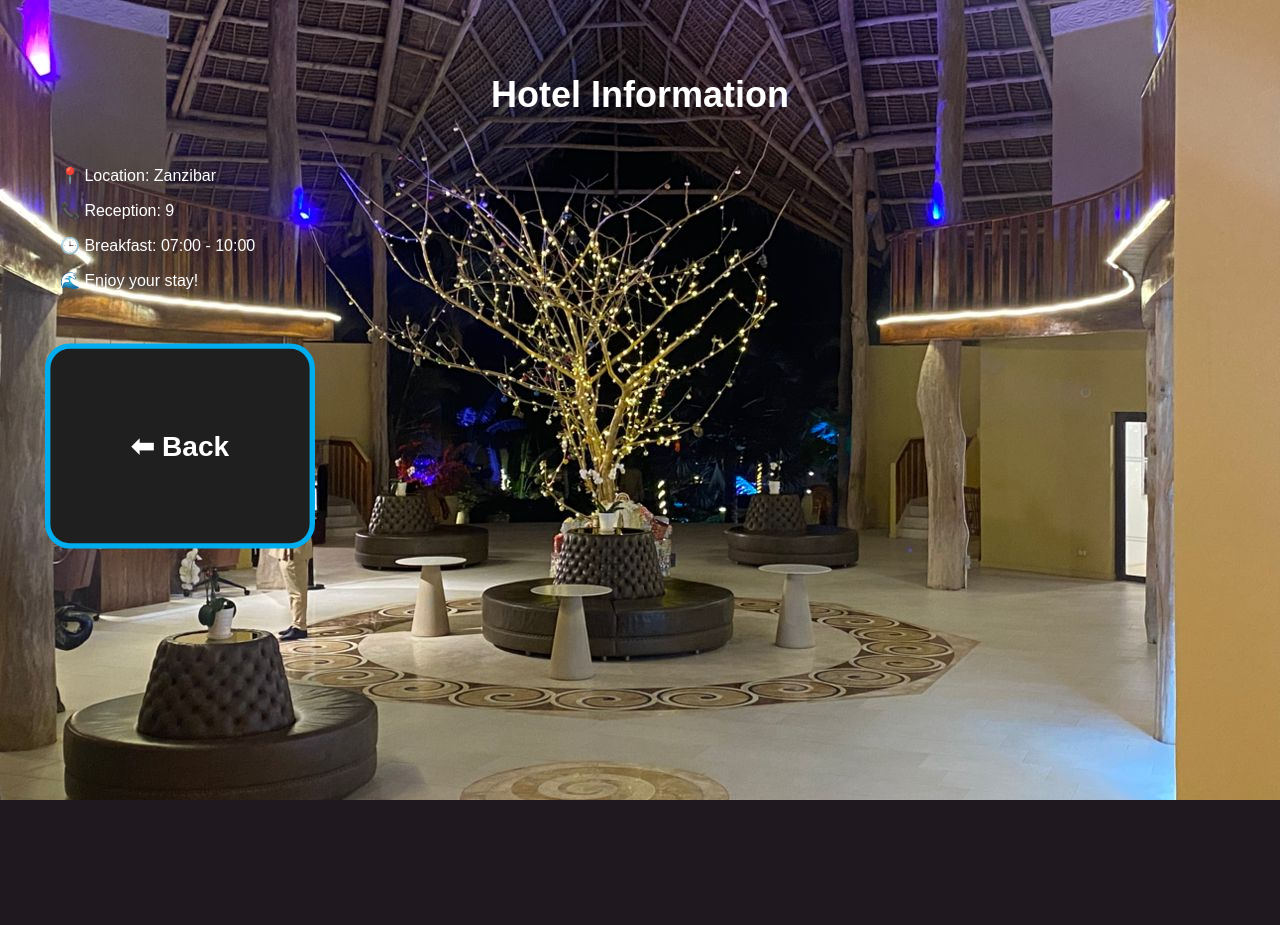
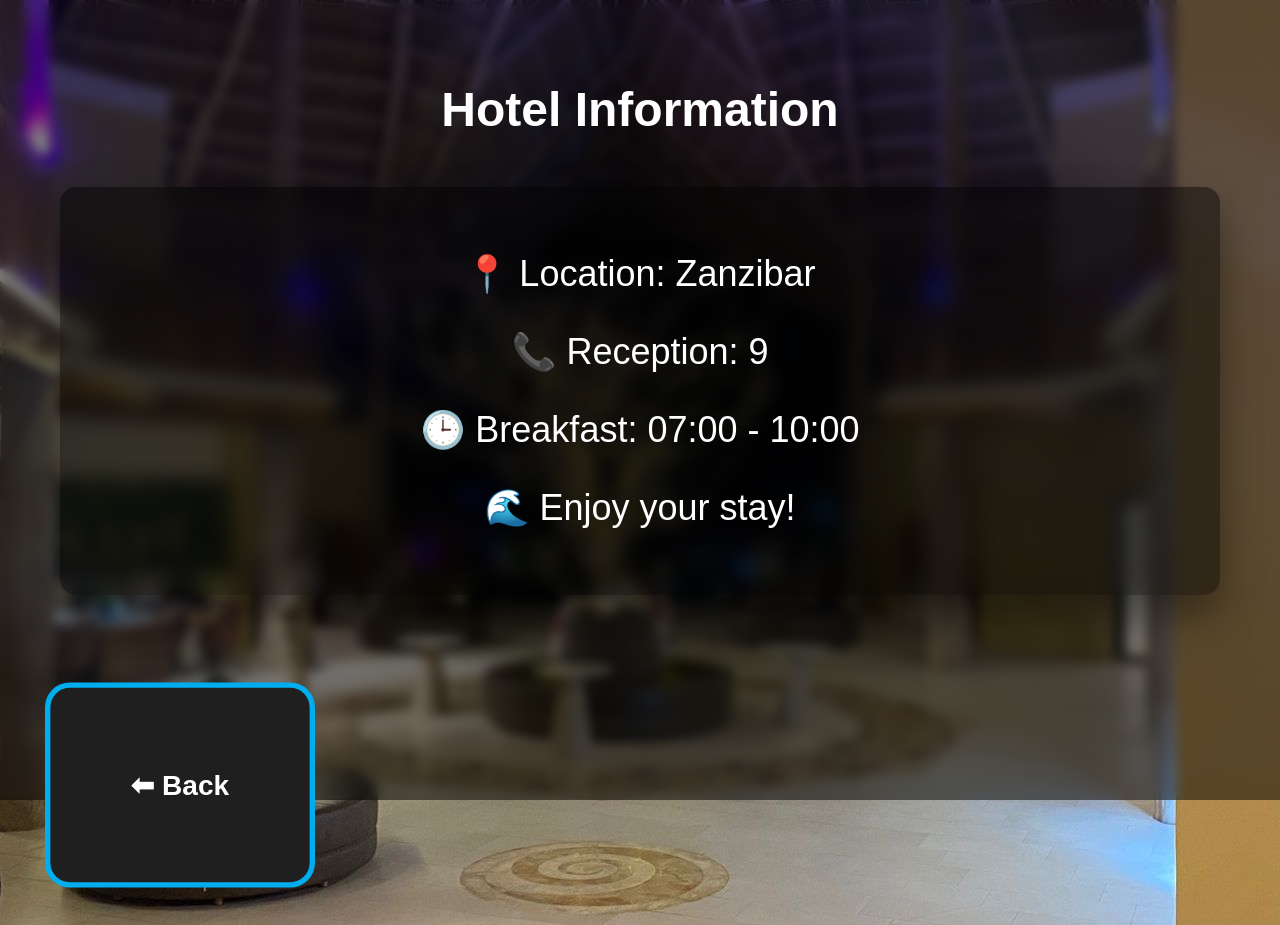
Before and after one commit to Joel-In-Action/Hotel-tv-portal, a Laravel app: page /hotel in a window 1280 px wide. Before the commit the page ends 800 px from the top, so only its background shows below. Run offline with Laravel 12, Linux system fonts and the light colour scheme.

Commit message:
design coming great

```diff
--- a/public/css/tv.css
+++ b/public/css/tv.css
@@ -6,20 +6,27 @@
     --radius: 18px;
 }
 
-/* body {
+body {
     margin: 0;
-    background: var(--bg);
     color: #ffffff;
     font-family: Arial, Helvetica, sans-serif;
-} */
 
-body {
-    margin: 0;
     background: url("/images/bg.jpeg") no-repeat center center fixed;
     background-size: cover;
-    color: #ffffff;
-    font-family: Arial, Helvetica, sans-serif;
 }
+
+body::before {
+    content: "";
+    position: fixed;
+    inset: 0;
+
+    background: rgba(0, 0, 0, 0.5);
+    backdrop-filter: blur(6px);
+    -webkit-backdrop-filter: blur(6px);
+
+    z-index: -1;
+}
+
 
 
 
@@ -29,9 +36,25 @@ body {
 
 h1 {
     text-align: center;
+    font-size: 48px;
+    margin-bottom: 50px;
+}
+
+.hotel {
+    text-align: center;
     font-size: 36px;
     margin-bottom: 50px;
+
+    padding: 30px 40px;
+    border-radius: 16px;
+
+    background: rgba(0, 0, 0, 0.45);
+    backdrop-filter: blur(8px);
+    -webkit-backdrop-filter: blur(8px);
+
+    box-shadow: 0 20px 40px rgba(0, 0, 0, 0.4);
 }
+
 
 /* GRID */
 .grid {
@@ -39,6 +62,7 @@ h1 {
     grid-template-columns: repeat(4, 1fr);
     gap: 35px;
 }
+
 
 /* Mobile */
 @media (max-width: 768px) {
--- a/resources/views/hotel.blade.php
+++ b/resources/views/hotel.blade.php
@@ -3,11 +3,13 @@
 @section('content')
 <h1>Hotel Information</h1>
 
-<div class="info">
-    <p>📍 Location: Zanzibar</p>
-    <p>📞 Reception: 9</p>
-    <p>🕒 Breakfast: 07:00 - 10:00</p>
-    <p>🌊 Enjoy your stay!</p>
+<div class="hotel">
+    <div class="info">
+        <p>📍 Location: Zanzibar</p>
+        <p>📞 Reception: 9</p>
+        <p>🕒 Breakfast: 07:00 - 10:00</p>
+        <p>🌊 Enjoy your stay!</p>
+    </div>
 </div>
 
 <a href="/" class="tile back">⬅ Back</a>
```
